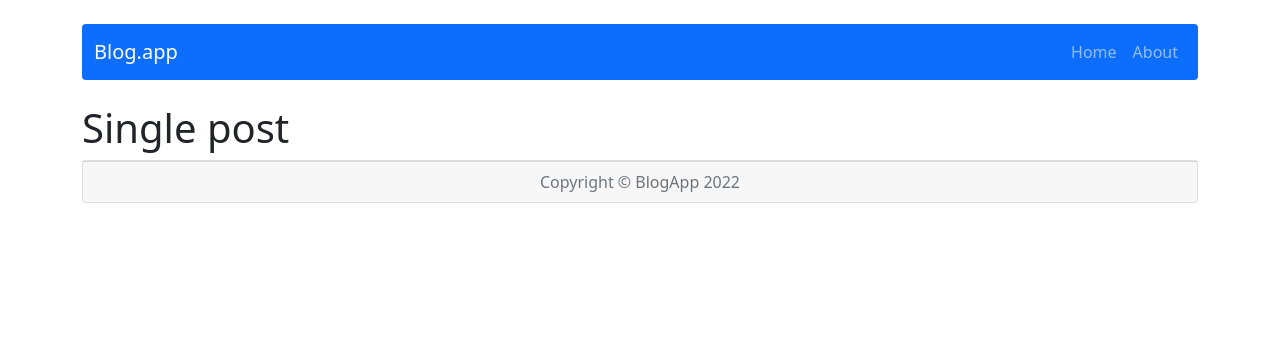
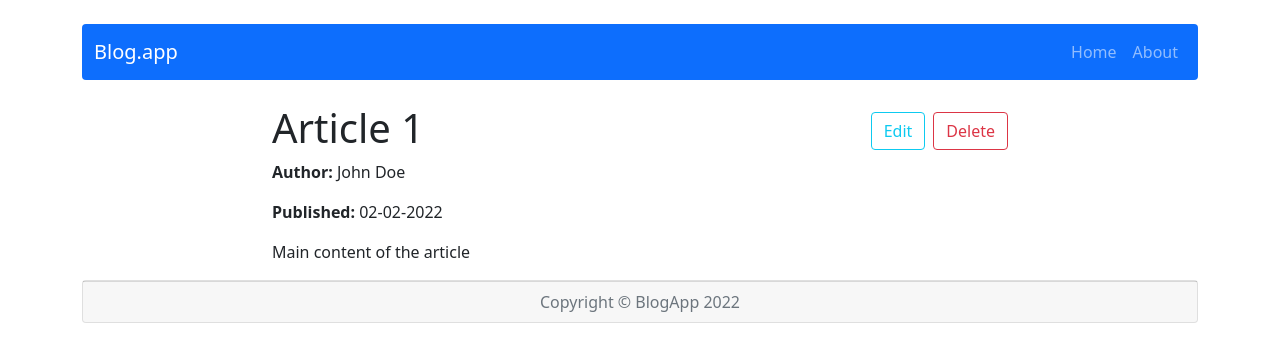
Before and after one commit to Cornholio8/react_blog, a React (Create React App) app: page /post/1 in a window 1280 px wide. Shown: the top 362 px of the page. Built offline with nearby package versions, Linux system fonts and the light colour scheme.

Commit message:
add single article page and remove article function

```diff
--- /dev/null
+++ b/src/components/features/DeleteModal.js
@@ -0,0 +1,23 @@
+import { Button, Modal } from "react-bootstrap";
+
+function DeleteModal(props) {
+
+    return (
+     <>
+        <Modal show={props.show} onHide={props.handleClose} backdrop="static" keyboard={false}>
+            <Modal.Header closeButton>
+                <Modal.Title>Remove Post</Modal.Title>
+            </Modal.Header>
+            <Modal.Body>
+                Do you want to remove this post?
+            </Modal.Body>
+            <Modal.Footer>
+               <Button variant="secondary" onClick={props.handleClose}>Close</Button>
+               <Button variant="outline-danger" onClick={props.handleRemove}>Remove</Button>
+            </Modal.Footer>
+        </Modal>
+     </>
+    );
+}
+
+export default DeleteModal
--- a/src/components/pages/Post/Post.js
+++ b/src/components/pages/Post/Post.js
@@ -1,10 +1,52 @@
-const Post = () => {
+import { Button, Row, Col } from "react-bootstrap";
+import { useParams, Navigate } from "react-router-dom";
+import { useSelector, useDispatch } from "react-redux";
+import { getPostById } from "../../../redux/store";
+import { useState } from "react";
+import DeleteModal from "../../features/DeleteModal";
+import { deletePost } from "../../../redux/postsRedux";
 
+
+const Post = (props) => {
+
+  const { id } = useParams();
+  const listData = useSelector(state => getPostById(state, id));
+  const [showDeleteModal, setShowDeleteModal] = useState(false);
+  const handleClose = () => setShowDeleteModal(false);
+
+  const dispatch = useDispatch();
+
+  const handleRemove = (e) => {
+    e.preventDefault();
+    dispatch(deletePost(id))
+    setShowDeleteModal(false)
+  };
+
+  if (showDeleteModal) return <DeleteModal show={showDeleteModal} handleClose={handleClose} handleRemove={handleRemove} />
+
+  const handleShowDeleteModal = () => setShowDeleteModal(true);
+
+  if(!listData) return <Navigate to="/" />
   return (
-    <div>
-      <h1>Single post</h1>
-    </div>
+    <>
+      <Row className='justify-content-center'>
+        <Col md={8} className='d-flex justify-content-between'>
+          <h1>{listData.title}</h1>
+          <div>
+            <Button variant='outline-info' className='m-2'>Edit</Button>
+            <Button variant='outline-danger' onClick={handleShowDeleteModal}>Delete</Button>
+          </div>
+        </Col>
+      </Row>
+      <Row className='justify-content-center'>
+        <Col md={8}>
+          <p><b>Author: </b>{listData.author}{' '}</p>
+          <p><b>Published: </b> {listData.publishedDate}</p>
+          <p>{ listData.content }</p>
+        </Col>
+      </Row>
+    </>
   );
-};
+}
 
-  export default Post;
+export default Post;
--- a/src/redux/initialState.js
+++ b/src/redux/initialState.js
@@ -26,8 +26,7 @@ const initialState = {
         publishedDate: '02-02-2022',
         author: 'John Doe'
       },
-    ],
-
+    ]
 };
 
 export default initialState
--- a/src/redux/postsRedux.js
+++ b/src/redux/postsRedux.js
@@ -4,10 +4,15 @@ export const getPostById = ({ posts }, postId) => posts.find(post => post.id ===
 
 // actions
 const createActionName = actionName => `app/posts/${actionName}`;
+const DELETE_POST = createActionName('DELETE_POST');
 
 // action creators
+export const deletePost = payload => ({ type: DELETE_POST, payload });
+
 const postsReducer = (statePart = [], action) => {
   switch (action.type) {
+    case DELETE_POST:
+      return statePart.filter(post => post.id !== action.payload);
     default:
       return statePart;
   };
--- a/src/redux/store.js
+++ b/src/redux/store.js
@@ -4,7 +4,10 @@ import postsReducer from './postsRedux';
 
 const subreducers = {
     posts: postsReducer,
-}
+};
+
+export const getAllPosts = (state) => state.posts;
+export const getPostById = ({ posts }, postId) => posts.find(post => post.id === postId);
 
 const reducer = combineReducers(subreducers);
 const store = createStore(
```
Lines whose indentation alone changed are shown as unchanged.
